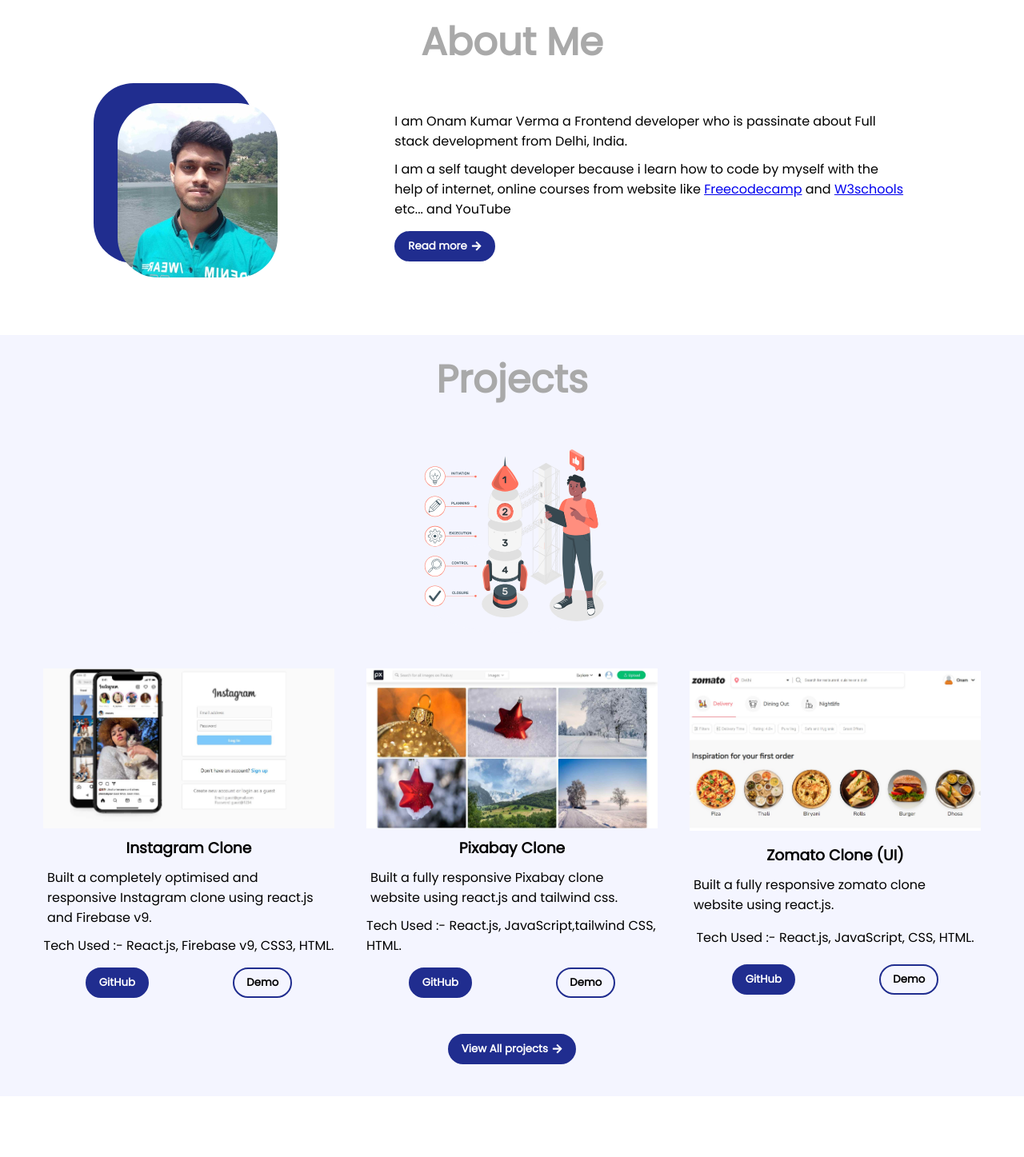
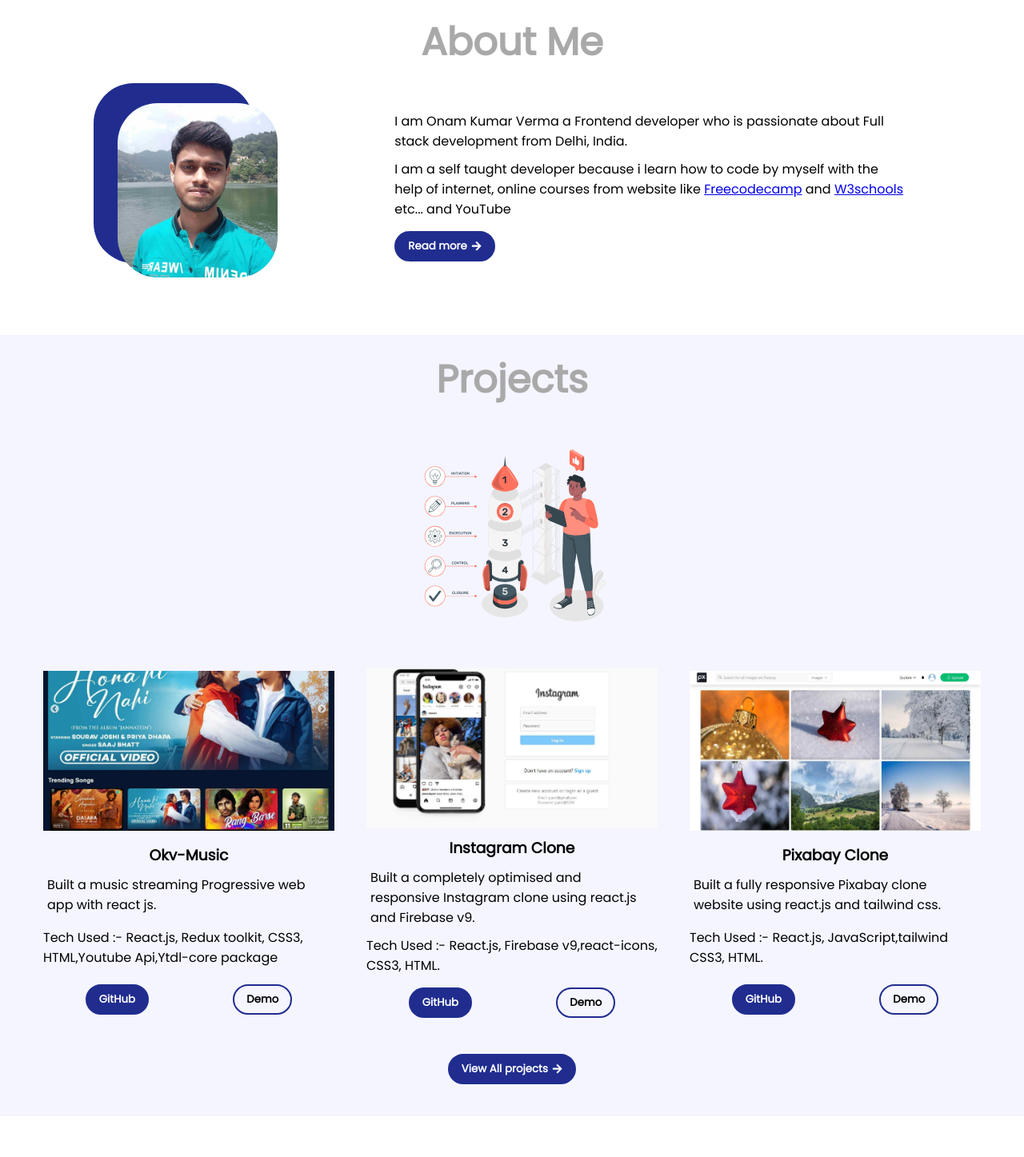
Before and after one commit to onamkrverma/Portfolio, a React (Create React App) app: page / in a window 1280 px wide. Shown: the part 540-1987 px from the top of the page at 80% size. Built offline with nearby package versions, Linux system fonts and the light colour scheme.

Commit message:
added new project okv music

```diff
--- a/src/components/about/About.js
+++ b/src/components/about/About.js
@@ -19,7 +19,7 @@
           <div className="innerContent">
             <h3 className={`${home ? 'hide-content' : ''}`} >Hello! Everyone <span className="wavingHand">👋🏻</span></h3>
             <div className="short-intro">
-              <p>I am Onam Kumar Verma a Frontend developer who is passinate about Full stack development from Delhi, India.</p>
+              <p>I am Onam Kumar Verma a Frontend developer who is passionate about Full stack development from Delhi, India.</p>
               <p>I am a self taught developer because i learn how to code by myself with the help of internet, online courses from website like <span><a href="https://freecodecamp.org/" target='_blank' rel="noreferrer">Freecodecamp</a> and <a href="https://www.w3schools.com/" target='_blank' rel="noreferrer">W3schools</a> </span>etc... and YouTube </p>
             </div>
             <div className={`read-more-wrapper ${!home?'hide-content':''}`} >
--- a/src/components/home/Home.js
+++ b/src/components/home/Home.js
@@ -23,7 +23,7 @@
       <div className="introBox ">
         <div className="intro">
           <h1>Hi! everyone <span className="wavingHand">👋🏻</span></h1>
-          <p>Myself <strong>Onam Kumar Verma</strong> a Frontend developer and I love to convert ideas into beautiful things through programming</p>
+          <p>Myself <strong>Onam Kumar Verma</strong> a Frontend developer and I love to convert ideas into real world things through programming</p>
 
           <div className="social-icons-wrapper ">
             <a className='social-icons' href="https://github.com/onamkrverma/" target="_blank" rel="noopener noreferrer" title='github'>
--- a/src/data/projectData.js
+++ b/src/data/projectData.js
@@ -50,7 +50,7 @@
         "id": "6",
         "title": "Zomato Clone (UI)",
         "description": "Built a fully responsive zomato clone website using react.js. ",
-        "techUsed": "React.js, JavaScript, CSS, HTML.",
+        "techUsed": "React.js, JavaScript, CSS3, HTML.",
         "image": "image/zomatoClone.jpeg",
         "github": "https://github.com/onamkrverma/zomatoClone",
         "demo" : "https://zomatouiclone.netlify.app/"
@@ -59,7 +59,7 @@
         "id": "7",
         "title": "Pixabay Clone",
         "description": "Built a fully responsive Pixabay clone website using react.js and tailwind css. ",
-        "techUsed": "React.js, JavaScript,tailwind CSS, HTML.",
+        "techUsed": "React.js, JavaScript,tailwind CSS3, HTML.",
         "image": "image/pixabayClone.jpg",
         "github": "https://github.com/onamkrverma/pixabay-clone",
         "demo" : "https://pixabayclone.netlify.app/"
@@ -68,10 +68,19 @@
         "id": "8",
         "title": "Instagram Clone",
         "description": "Built a completely optimised and responsive Instagram clone using react.js and Firebase v9. ",
-        "techUsed": "React.js, Firebase v9, CSS3, HTML.",
+        "techUsed": "React.js, Firebase v9,react-icons, CSS3, HTML.",
         "image": "image/instagramClone.jpg",
         "github": "https://github.com/onamkrverma/instagramClone",
         "demo" : "https://okv-photogram.netlify.app/"
+    },
+    {
+        "id": "9",
+        "title": "Okv-Music",
+        "description": "Built a music streaming Progressive web app with react js. ",
+        "techUsed": "React.js, Redux toolkit, CSS3, HTML,Youtube Api,Ytdl-core package",
+        "image": "image/okvMusic.jpg",
+        "github": "https://github.com/onamkrverma/okv-music",
+        "demo" : "https://okv-music.netlify.app/"
     }
 
 ]
```
Also changed, not shown: public/image/okvMusic.jpg (added).
